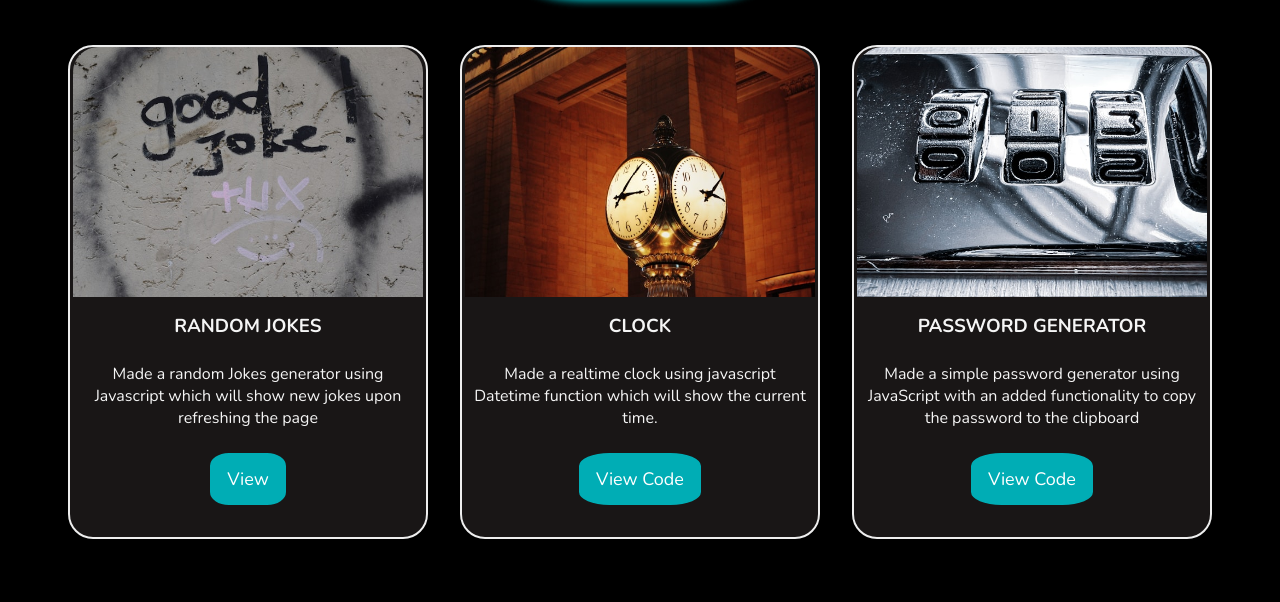
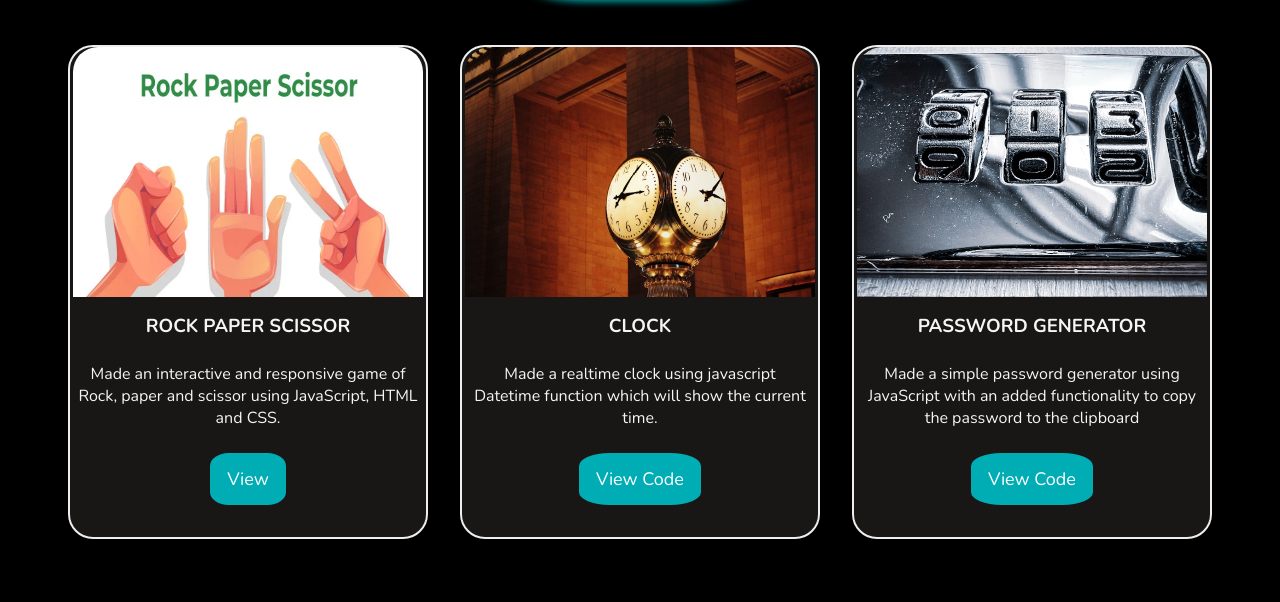
Before and after one commit to lalit-jamdagnee/Portfolio, a plain HTML site: page projects.html in a window 1280 px wide. Shown: the part 198-800 px from the top of the page. Drawn offline with nearby package versions, Linux system fonts and the light colour scheme.

Commit message:
Update projects.html
Added a new project to the cards and deleting a previous one named Random Jokes

```diff
--- a/projects.html
+++ b/projects.html
@@ -31,15 +31,14 @@
         <h2>Javascript</h2>
         <div class="project">
           <div class="card">
-            <img src="Images/jokes.jpg" alt="" loading="lazy" />
-            <h3>Random Jokes</h3>
+            <img src="Images/Rock-Paper-Scissor.jpg" alt="" loading="lazy" />
+            <h3>Rock Paper Scissor</h3>
             <p>
-              Made a random Jokes generator using Javascript which will show new
-              jokes upon refreshing the page
+              Made an interactive and responsive game of Rock, paper and scissor using JavaScript, HTML and CSS.
             </p>
             <button id="#contact">
               <a
-                href="https://lalit-jamdagnee.github.io/Random-jokes/"
+                href="https://lalit-jamdagnee.github.io/Stone-Paper-Scissor/"
                 target="_blank"
                 >View</a
               >
```
